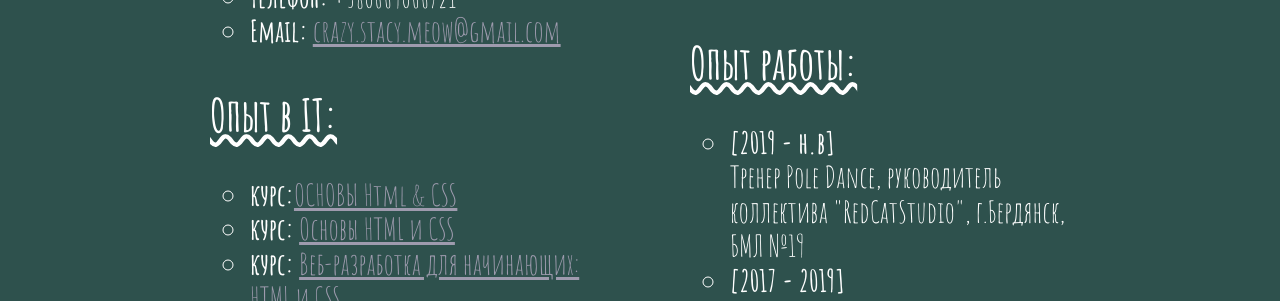
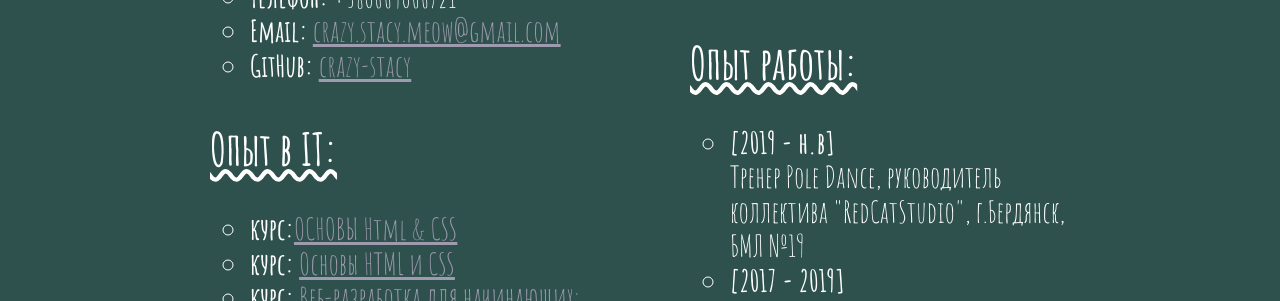
Before and after one commit to crazy-stacy/cv, a website: page index.html in a window 1280 px wide. Shown: the part 799-1100 px from the top of the page. Drawn offline with Linux system fonts and the light colour scheme.

Commit message:
chore: added link to github

```diff
--- a/index.html
+++ b/index.html
@@ -70,6 +70,7 @@
                 <ul>
                     <li><b>Телефон:</b> +380669066721</li>
                     <li><b>Email:</b> <a href="mailto:crazy.stacy.meow@gmail.com">crazy.stacy.meow@gmail.com</a></li>
+                    <li><b>GitHub:</b> <a href="https://github.com/crazy-stacy/">crazy-stacy</a></li>
                 </ul>
             </li>
             <li class="info__block-item">
```
